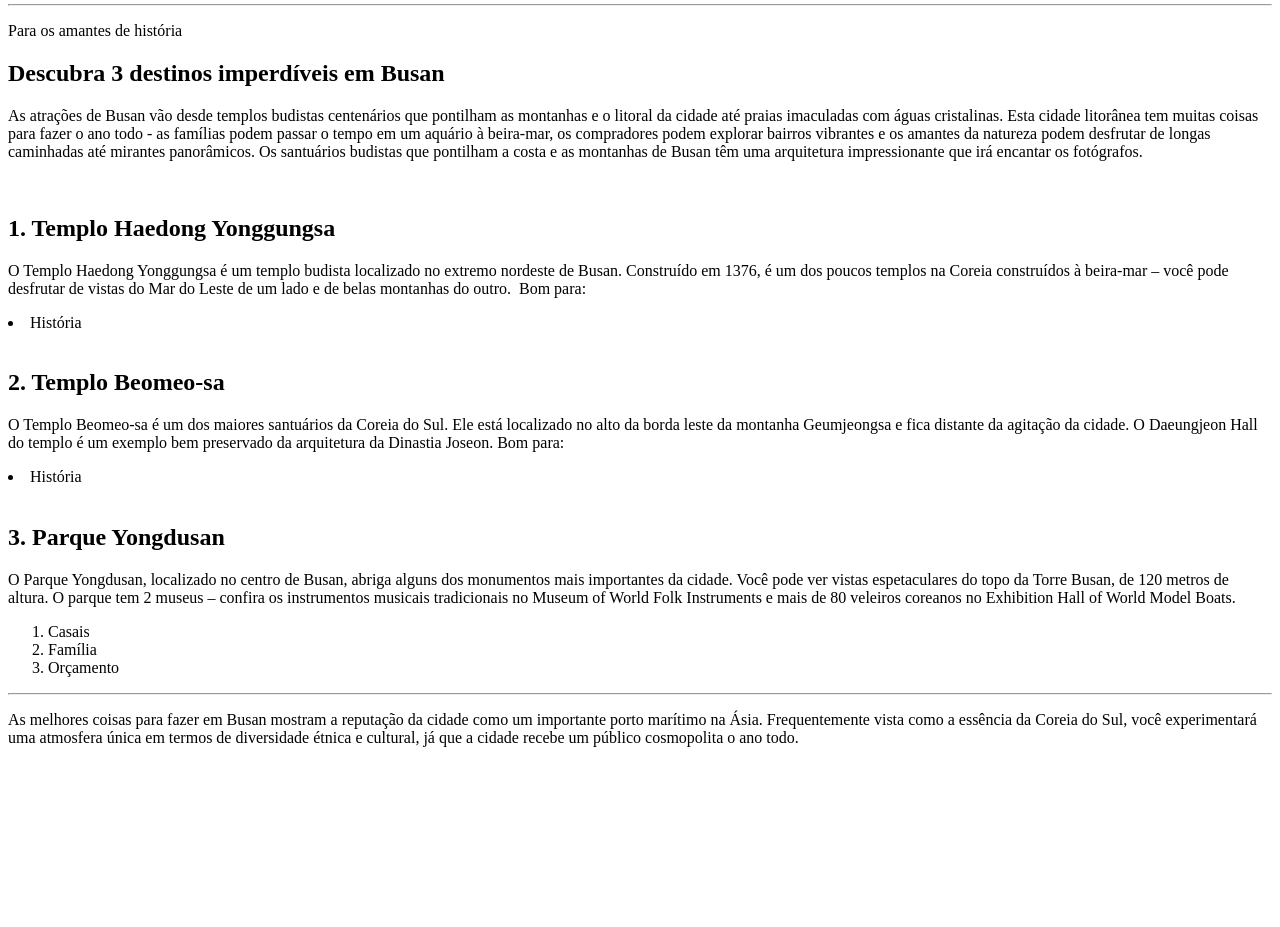
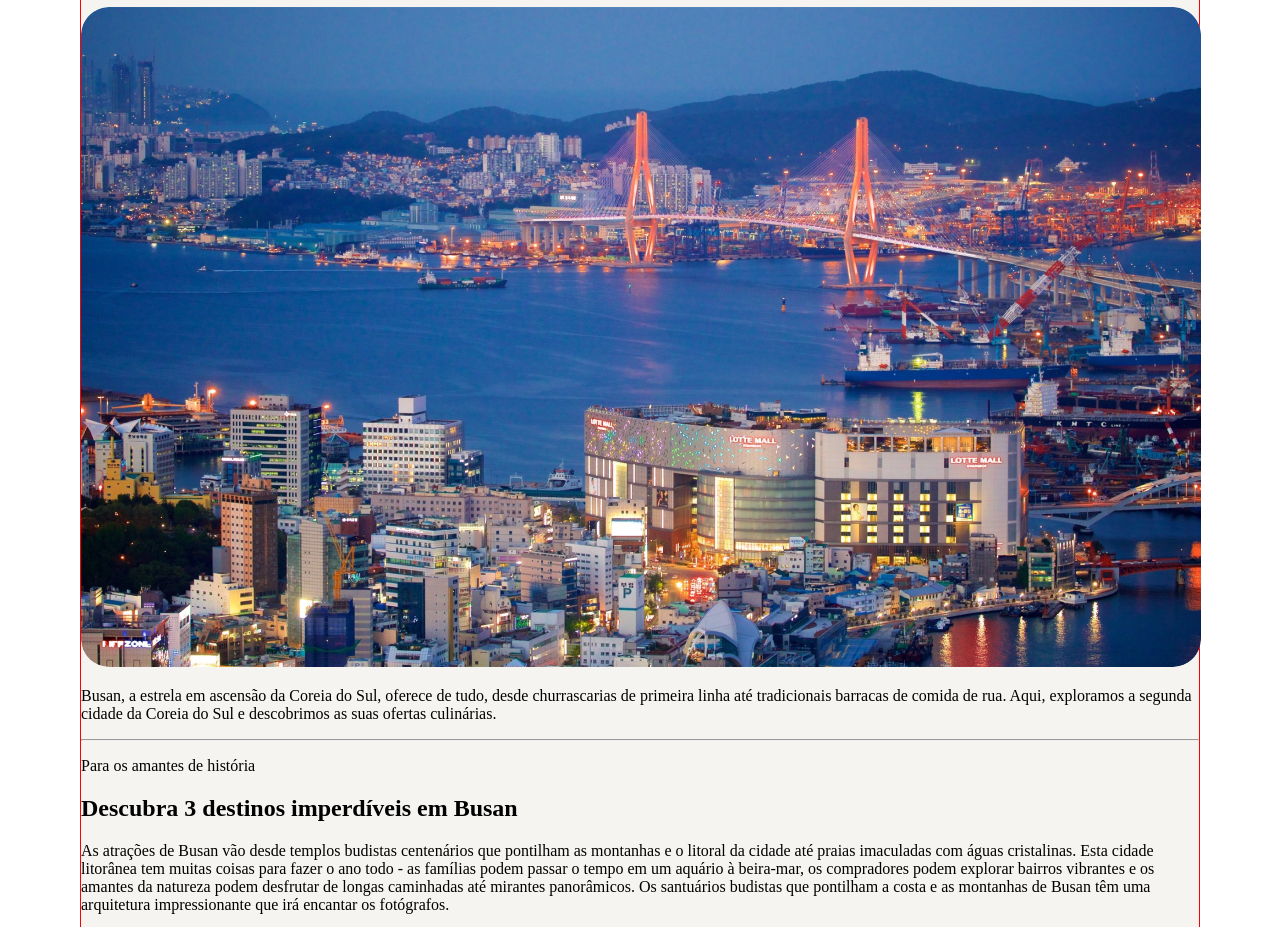
Before and after one commit to gitxandy/local-turistico, a plain HTML site: page index.html in a window 1280 px wide. Shown: the part 196-1123 px from the top of the page. Before the commit the page ends 959 px from the top, so only its background shows below. Drawn offline with Linux system fonts and the light colour scheme.

Commit message:
imagens; estilo #page

```diff
--- a/index.html
+++ b/index.html
@@ -4,6 +4,8 @@
     <meta charset="UTF-8">
     <meta name="viewport" content="width=device-width, initial-scale=1.0">
     <title>Local Turistico</title>
+
+    <link rel="stylesheet" href="style.css">
 </head>
 <body>
 
@@ -11,7 +13,7 @@
         <main>
             <p class="subtítulo">Sua próxima viagem:</p>
             <h1>Conheça Busan</h1>
-            <img src="" alt="">
+            <img src="./assets/Busan.jpg.jpg" alt="vista noturna da cidade de Busan,iluminando a costa e a ponte sobre o rio">
             <p class="descrição">Busan, a estrela em ascensão da Coreia do Sul, oferece de tudo, desde churrascarias de primeira linha até tradicionais barracas de comida de rua. Aqui, exploramos a segunda cidade da Coreia do Sul e descobrimos as suas ofertas culinárias.</p>
 
             <hr>
@@ -22,28 +24,28 @@
                 Os santuários budistas que pontilham a costa e as montanhas de Busan têm uma arquitetura impressionante que irá encantar os fotógrafos.</p>
 
             <section>
-                <img src="" alt="">
+                <img src="./assets/Templo Haedong Yonggungsa.jpg.jpg" alt="iamgem do Templo Haedong Yonggungsa com telhado curvo e uma vista para o oceano e rochedos ">
                 <h2>1. Templo Haedong Yonggungsa </h2>
                 <p>O Templo Haedong Yonggungsa é um templo budista localizado no extremo nordeste de Busan. Construído em 1376, é um dos poucos templos na Coreia construídos à beira-mar – você pode desfrutar de vistas do Mar do Leste de um lado e de belas montanhas do outro.
 
                     Bom para:</p>
                 <li>História</li>
 
-                <img src="" alt="">
+                <img src="./assets/Templo Beomeo-sa.jpg.jpg" alt="imagem do templo Beomeo-sa com telhado tradicional ornamentados, cercados por montanhas em meio a natureza ">
                 <h2>2. Templo Beomeo-sa</h2>
                 <p>O Templo Beomeo-sa é um dos maiores santuários da Coreia do Sul. Ele está localizado no alto da borda leste da montanha Geumjeongsa e fica distante da agitação da cidade. O Daeungjeon Hall do templo é um exemplo bem preservado da arquitetura da Dinastia Joseon.
 
                     Bom para:</p>
                 <li>História</li>
 
-                <img src="" alt="">
+                <img src="./assets/Parque Yongdusan.jpg.jpg" alt="imagem do parque Yongdusan envolvido em jardins e templos tradicionais com telhados ornamentados">
                 <h2>3. Parque Yongdusan</h2>
                 <p>O Parque Yongdusan, localizado no centro de Busan, abriga alguns dos monumentos mais importantes da cidade. Você pode ver vistas espetaculares do topo da Torre Busan, de 120 metros de altura. O parque tem 2 museus – confira os instrumentos musicais tradicionais no Museum of World Folk Instruments e mais de 80 veleiros coreanos no Exhibition Hall of World Model Boats.</p>
-                <ol>
+
                     <li>Casais</li>
                     <li>Família</li>
                     <li>Orçamento</li>
-                </ol>
+
                 <hr>
                 <p>As melhores coisas para fazer em Busan mostram a reputação da cidade como um importante porto marítimo na Ásia. Frequentemente vista como a essência da Coreia do Sul, você experimentará uma atmosfera única em termos de diversidade étnica e cultural, já que a cidade recebe um público cosmopolita o ano todo. </p>
 
--- /dev/null
+++ b/style.css
@@ -0,0 +1,16 @@
+body {
+
+}
+
+#page {
+    box-sizing: border-box;
+    border: 1px solid red;
+    width: 1120px;
+    padding: 88 80 137px;
+    background-color: #F5F4F0;
+    margin: 88px auto;
+}
+
+img {
+    border-radius: 28px;
+}
```
Also changed, not shown: assets/Busan.jpg.jpg (added), assets/Parque Yongdusan.jpg.jpg (added), assets/Templo Beomeo-sa.jpg.jpg (added), assets/Templo Haedong Yonggungsa.jpg.jpg (added).
